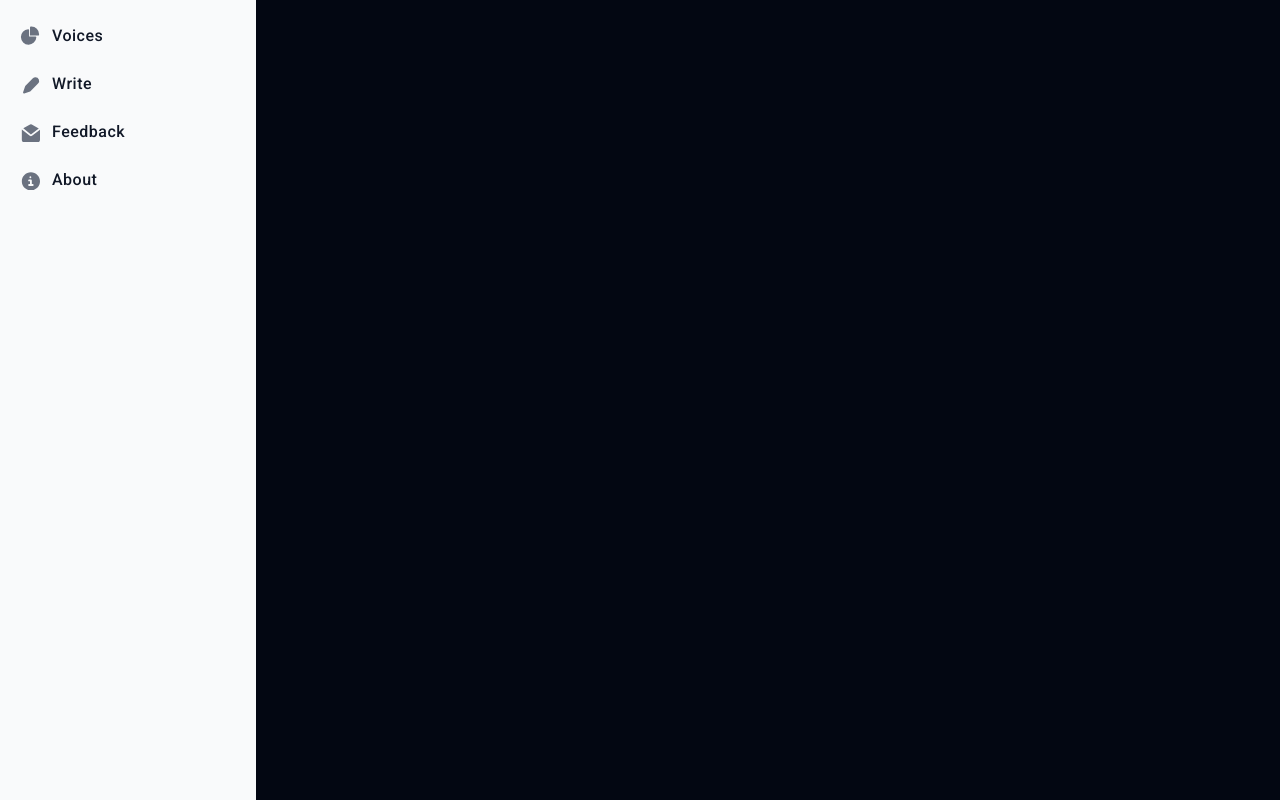
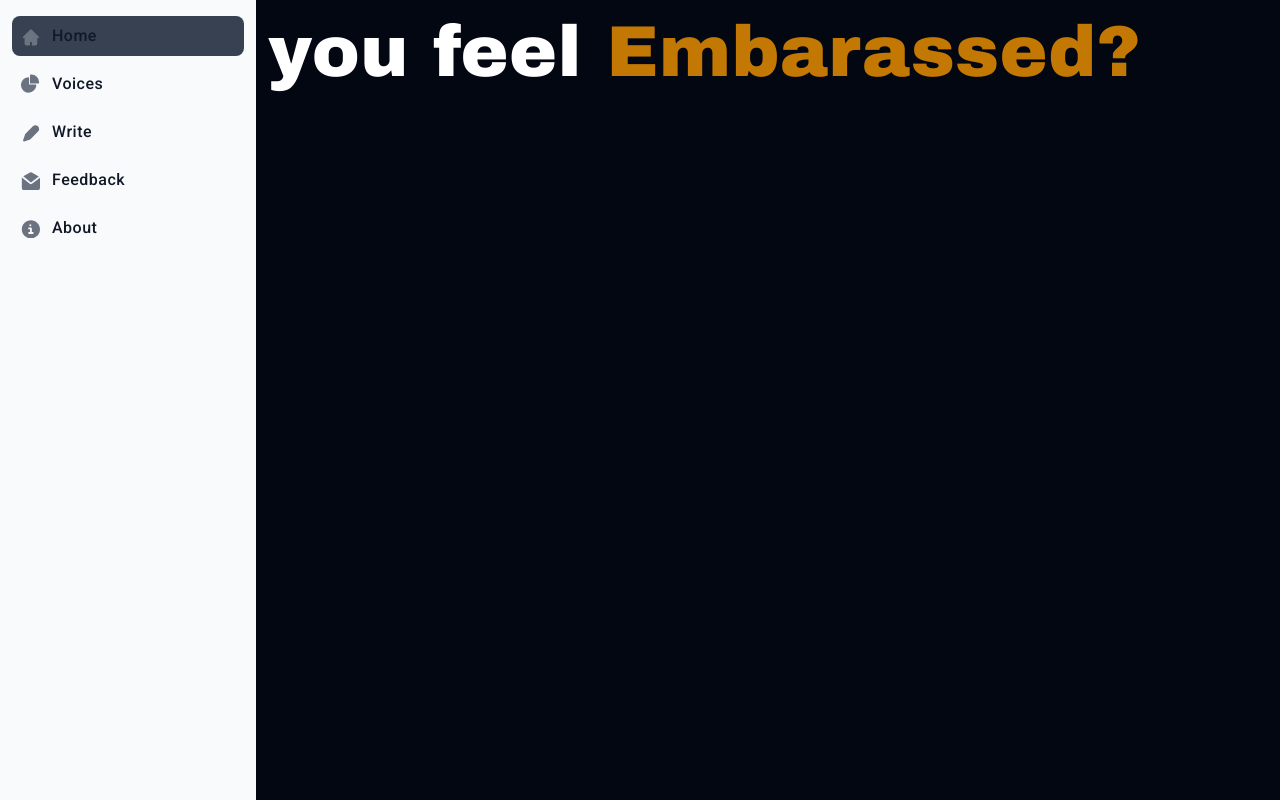
Before and after one commit to JailInThePhilippines/voice-out-frontend, an Angular app: page /home in a window 1280 px wide. Before the commit this address led to /. Built offline with nearby package versions, Linux system fonts and the light colour scheme; what tailwindcss-animated would draw is missing.

Commit message:
Little config

```diff
--- a/package.json
+++ b/package.json
@@ -25,6 +25,7 @@
     "@angular/ssr": "^18.1.0",
     "express": "^4.18.2",
     "flowbite": "^2.5.2",
+    "ngx-typed-js": "^2.1.1",
     "rxjs": "~7.8.0",
     "tailwindcss-animated": "^1.1.2",
     "tslib": "^2.3.0",
--- a/src/app/app.routes.ts
+++ b/src/app/app.routes.ts
@@ -6,6 +6,7 @@ import { LandingComponent } from './components/landing/landing.component';
 
 export const routes: Routes = [
     { path: '', component: LandingComponent },
+    { path: 'home', component: LandingComponent  },
     { path: 'voices', component: VoicesComponent },
     { path: 'feedback', component: FeedbackComponent },
     { path: 'about', component: AboutComponent },
--- a/src/app/components/landing/landing.component.css
+++ b/src/app/components/landing/landing.component.css
@@ -0,0 +1,15 @@
+.archivo-black-regular {
+  font-family: "Archivo Black", sans-serif;
+  font-weight: 400;
+  font-style: normal;
+}
+
+/* Typing effect */
+@keyframes typing {
+  from { width: 0; }
+  to { width: 100%; }
+}
+
+@keyframes typing-blink {
+  50% { border-color: transparent; }
+}
--- a/src/app/components/landing/landing.component.html
+++ b/src/app/components/landing/landing.component.html
@@ -1 +1,5 @@
-<p>landing works!</p>
+<div class="flex justify-center p-4 animate-fade-right">
+    <p class="text-7xl text-white archivo-black-regular break-all">
+      Do you feel <span class="text-yellow-500">{{ emotions[currentEmotionIndex] }}?</span>
+    </p>
+  </div>
--- a/src/app/components/landing/landing.component.ts
+++ b/src/app/components/landing/landing.component.ts
@@ -1,4 +1,5 @@
-import { Component } from '@angular/core';
+import { Component, Inject, OnInit, PLATFORM_ID } from '@angular/core';
+import { isPlatformBrowser } from '@angular/common';
 
 @Component({
   selector: 'app-landing',
@@ -7,6 +8,48 @@ import { Component } from '@angular/core';
   templateUrl: './landing.component.html',
   styleUrl: './landing.component.css'
 })
-export class LandingComponent {
+export class LandingComponent implements OnInit {
+  emotions: string[] = [ 'Alone' ,'Embarassed', 'Sad', 'Happy', 'Excited'];
+  currentEmotionIndex = 0;
+  displayedText = '';
+  isDeleting = false;
+
+  constructor(@Inject(PLATFORM_ID) private platformId: any) {}
+
+  ngOnInit() {
+    if (isPlatformBrowser(this.platformId)) {
+      this.typeEffect();
+    }
+  }
+
+  typeEffect() {
+    const currentEmotion = this.emotions[this.currentEmotionIndex];
+    const fullText = currentEmotion + '?';
+
+    if (this.isDeleting) {
+      // Delete characters gradually
+      this.displayedText = fullText.substring(0, this.displayedText.length - 1);
+    } else {
+      // Add characters gradually
+      this.displayedText = fullText.substring(0, this.displayedText.length + 1);
+    }
+
+    // Adjust speed for typing vs deleting
+    let speed = this.isDeleting ? 50 : 100;
+
+    // If the word is fully typed, add a pause before deletion
+    if (!this.isDeleting && this.displayedText === fullText) {
+      speed = 1500;
+      this.isDeleting = true;
+    }
+    // If the word is fully deleted, move to the next word
+    else if (this.isDeleting && this.displayedText === '') {
+      this.isDeleting = false;
+      this.currentEmotionIndex = (this.currentEmotionIndex + 1) % this.emotions.length;
+      speed = 500;
+    }
+
+    setTimeout(() => this.typeEffect(), speed);
+  }
 
 }
--- a/src/app/components/sidebar/sidebar.component.html
+++ b/src/app/components/sidebar/sidebar.component.html
@@ -8,6 +8,14 @@
  <aside id="default-sidebar" class="fixed top-0 left-0 z-40 w-64 h-screen transition-transform -translate-x-full custom-lg:translate-x-0" aria-label="Sidebar">
     <div class="h-full px-3 py-4 overflow-y-auto bg-gray-50 dark:bg-gray-800">
        <ul class="space-y-2 font-medium">
+         <li>
+            <a routerLinkActive="bg-gray-700" routerLink="/home" class="flex items-center p-2 text-gray-900 rounded-lg dark:text-white hover:bg-gray-100 dark:hover:bg-gray-700 group">
+               <svg class="w-5 h-5 text-gray-500 transition duration-75 dark:text-gray-400 group-hover:text-gray-900 dark:group-hover:text-white" aria-hidden="true" xmlns="http://www.w3.org/2000/svg" fill="currentColor" viewBox="0 0 22 21">
+                     <path fill-rule="evenodd" d="M11.293 3.293a1 1 0 0 1 1.414 0l6 6 2 2a1 1 0 0 1-1.414 1.414L19 12.414V19a2 2 0 0 1-2 2h-3a1 1 0 0 1-1-1v-3h-2v3a1 1 0 0 1-1 1H7a2 2 0 0 1-2-2v-6.586l-.293.293a1 1 0 0 1-1.414-1.414l2-2 6-6Z" clip-rule="evenodd"/>
+               </svg>
+               <span class="ms-3">Home</span>
+            </a>
+         </li>
           <li>
              <a routerLinkActive="bg-gray-700" routerLink="/voices" class="flex items-center p-2 text-gray-900 rounded-lg dark:text-white hover:bg-gray-100 dark:hover:bg-gray-700 group">
                 <svg class="w-5 h-5 text-gray-500 transition duration-75 dark:text-gray-400 group-hover:text-gray-900 dark:group-hover:text-white" aria-hidden="true" xmlns="http://www.w3.org/2000/svg" fill="currentColor" viewBox="0 0 22 21">
--- a/src/index.html
+++ b/src/index.html
@@ -8,6 +8,9 @@
   <link rel="icon" type="image/x-icon" href="voice_out_logo.png">
   <link href="https://fonts.googleapis.com/css2?family=Roboto:wght@300;400;500&display=swap" rel="stylesheet">
   <link href="https://fonts.googleapis.com/icon?family=Material+Icons" rel="stylesheet">
+  <style>
+    @import url('https://fonts.googleapis.com/css2?family=Archivo+Black&display=swap');
+    </style>
 </head>
 <body class="bg-gray-950 mat-typography">
   <app-root></app-root>
```
Also changed, not shown: 1 other file (tests, documents, lock files or other folders).
